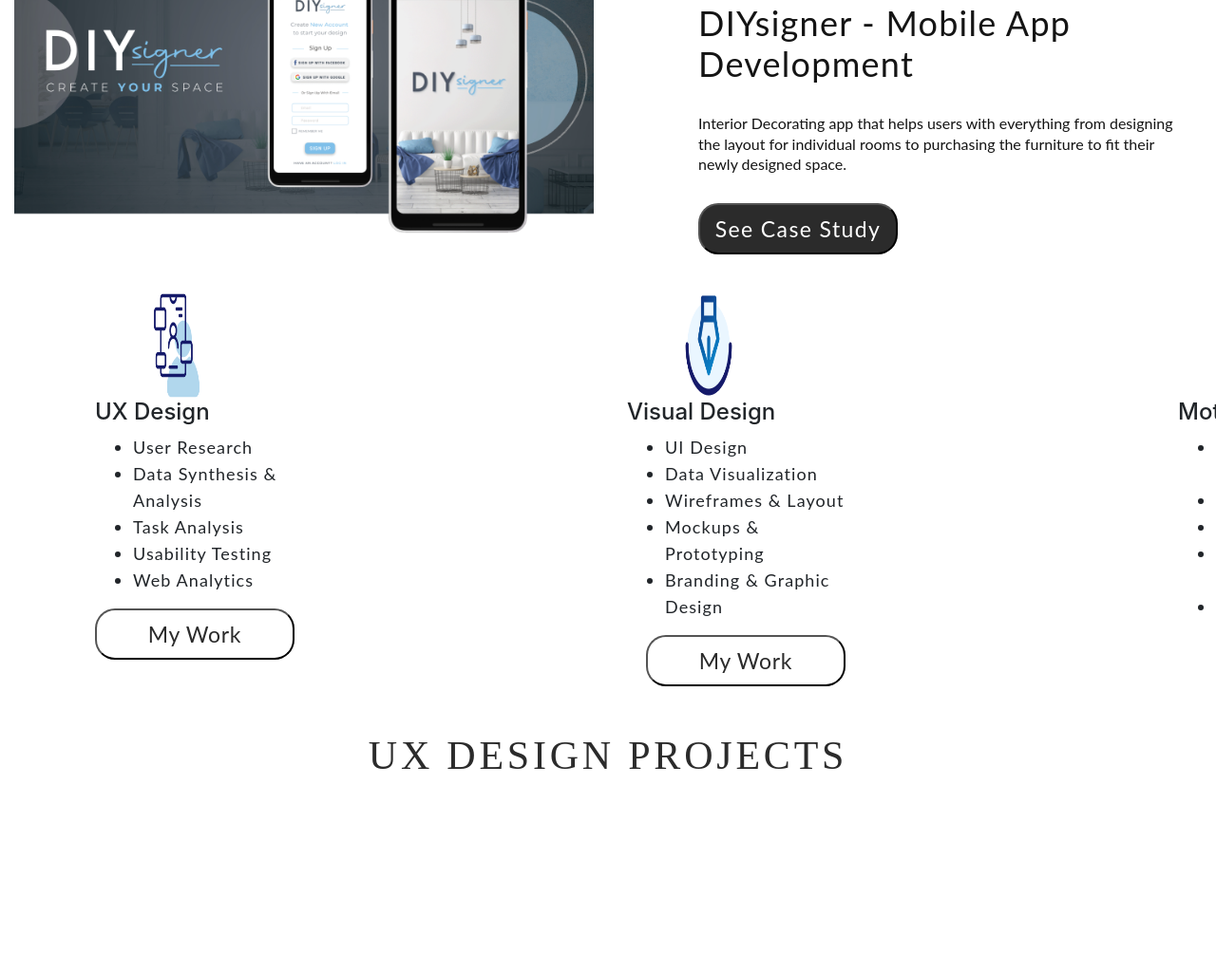
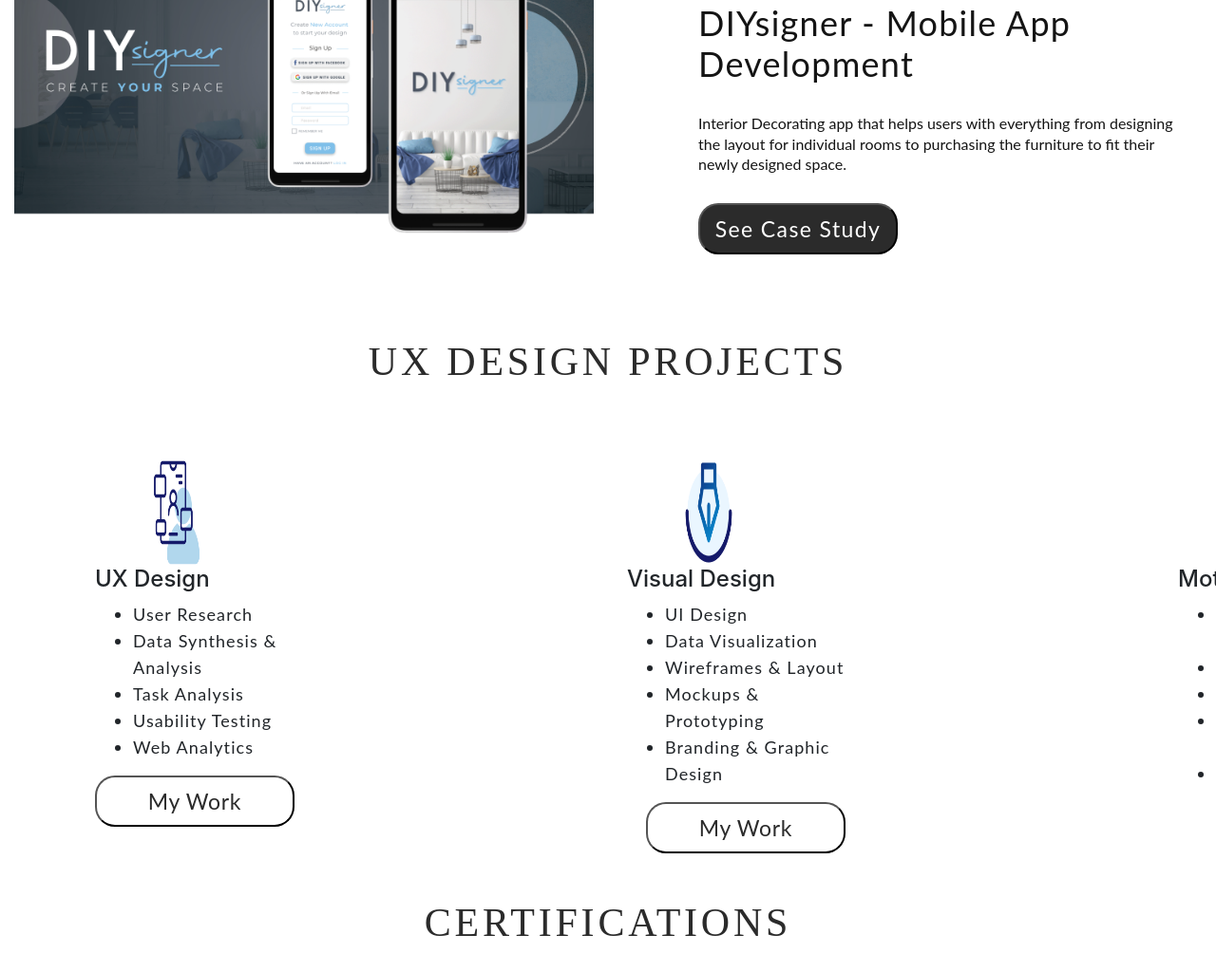
Before and after one commit to akessem/-UX_UI_HW_19, a plain HTML site: page index.html in a window 1280 px wide. Shown: the part 1820-2844 px from the top of the page at 95% size. Before the commit the page ends 2719 px from the top, so only its background shows below. Drawn offline with nearby package versions, Linux system fonts and the light colour scheme.

Commit message:
Update index.html

```diff
--- a/index.html
+++ b/index.html
@@ -116,6 +116,11 @@
  <!-- End UX Design Projects -->
 
   <!-- Skills & Certification -->
+  <div class="row">
+    <div class="col col-sm"> <div class="sectionHeader"><p>UX Design Projects</p>
+    </div>
+    </div>
+</div>
   <div class="containerSkills">
     <div class="icons">
       <div id="uxDesign">
@@ -163,7 +168,7 @@
     </div>
   </div>
   <div class="row">
-    <div class="col col-sm"> <div class="sectionHeader"><p>UX Design Projects</p>
+    <div class="col col-sm"> <div class="sectionHeader"><p>Certifications</p>
     </div>
     </div>
 </div>
```
